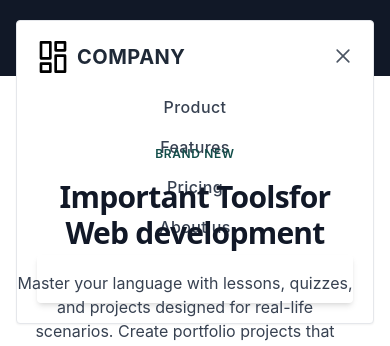
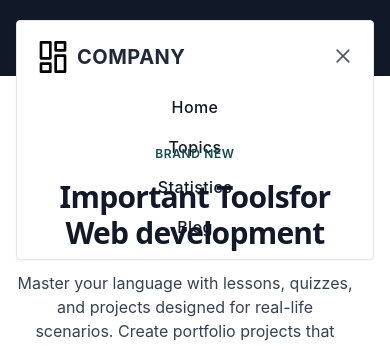
Before and after one commit to Minhaj-murad/Educationa-Websie-Hunting-Dvelopers-, a React (Create React App) app: page / in a window 390 px wide. Both pictures are taken after a click on the button "Open Menu". Shown: the top 346 px of the page. Built offline with nearby package versions, Linux system fonts and the light colour scheme.

Commit message:
toastify upgraded

```diff
--- a/src/Nav/Nav.js
+++ b/src/Nav/Nav.js
@@ -160,54 +160,45 @@ export const Nav = () => {
                     <nav>
                       <ul class="space-y-4">
                       <li>
-                          <a
-                            href="/"
+                <Link
+                  to='/home'
                   aria-label="Our product"
                   title="Our product"
-                            class="font-medium tracking-wide text-gray-700 transition-colors duration-200 hover:text-deep-purple-accent-400"
+                  class="font-medium tracking-wide text-gray-900 transition-colors duration-200 hover:text-teal-accent-400"
                 >
-                            Product
-                          </a>
+                  Home
+                </Link>
               </li>
               <li>
-                          <a
-                            href="/"
+                <Link
+                  to="/topic"
                   aria-label="Our product"
                   title="Our product"
-                            class="font-medium tracking-wide text-gray-700 transition-colors duration-200 hover:text-deep-purple-accent-400"
+                  class="font-medium tracking-wide text-gray-900 transition-colors duration-200 hover:text-teal-accent-400"
                 >
-                            Features
-                          </a>
+                 Topics
+                </Link>
               </li>
               <li>
-                          <a
-                            href="/"
+                <Link
+                  to="/statistics"
                   aria-label="Product pricing"
                   title="Product pricing"
-                            class="font-medium tracking-wide text-gray-700 transition-colors duration-200 hover:text-deep-purple-accent-400"
+                  class="font-medium tracking-wide text-gray-900 transition-colors duration-200 hover:text-teal-accent-400"
                 >
-                            Pricing
-                          </a>
+                  Statistics
+                </Link>
               </li>
+
               <li>
-                          <a
-                            href="/"
+                <Link
+                  to="/blogs"
                   aria-label="About us"
                   title="About us"
-                            class="font-medium tracking-wide text-gray-700 transition-colors duration-200 hover:text-deep-purple-accent-400"
+                  class="font-medium tracking-wide text-gray-900 transition-colors duration-200 hover:text-teal-accent-400"
                 >
-                            About us
-                          </a>
-                        </li>
-                        <li>
-                          <a
-                            href="/"
-                            class="inline-flex items-center justify-center w-full h-12 px-6 font-medium tracking-wide text-white transition duration-200 rounded shadow-md bg-deep-purple-accent-400 hover:bg-deep-purple-accent-700 focus:shadow-outline focus:outline-none"
-                            aria-label="Sign up"
-                            title="Sign up"
-                          >
-                            Sign up
-                          </a>
+                 Blog
+                </Link>
               </li>
                       </ul>
                     </nav>
--- a/src/QuizDetails/QuizDetails.js
+++ b/src/QuizDetails/QuizDetails.js
@@ -12,49 +12,51 @@ const QuizDetails = ({ques}) => {
 
        const handlecheckanswer1 = (options)=> {
         if (correctAnswer === options[0]){
-            toast.success('RIGHT answer');
+            toast.success('RIGHT answer',{ autoClose: 500 });
           }
           else {
-            toast.warning('Wrong answer! better luck next time');
+            toast.warning('Wrong answer! better luck next time',{ autoClose: 500 });
           }
        }
 
        const handlecheckanswer2 = (options)=> {
         if (correctAnswer === options[1]){
-            toast.success('Right answer');
+            toast.success('Right answer',{ autoClose: 500 });
           }
           else {
-            toast.warning('Wrong answer! better luck next time');
+            toast.warning('Wrong answer! better luck next time',{ autoClose: 500 });
           }
        }
 
        const handlecheckanswer3 = (options)=> {
         if (correctAnswer === options[2]){
-            toast.success('Right answer');
+            toast.success('Right answer',{ autoClose: 500 });
           }
           else {
-            toast.warning('Wrong answer! better luck next time');
+            toast.warning('Wrong answer! better luck next time',{ autoClose: 500 });
           }
        }
 
        const handlecheckanswer4 = (options)=> {
         if (correctAnswer === options[3]){
-            toast.success('Right answer');
+            toast.success('Right answer',{ autoClose: 500 });
           }
           else {
-            toast.warning('Wrong answer! better luck next time');
+            toast.warning('Wrong answer! better luck next time',{ autoClose: 500 });
           }
        }
 
+
      const correctAns =()=>{
-        toast.info(`Correct Answer is: ${correctAnswer}`)
+        toast.info(`Correct Answer is: ${correctAnswer}`,{ autoClose: 500 })
      }
 
     return (
         <div className='mb-12 borderflex flex-col max-w-screen-lg overflow-hidden bg-white border rounded shadow-xl lg:flex-row sm:mx-auto'>
 
             <div className='text-amber-600 text-2xl mb-4 flex justify-between'>
-            <h2>{question.slice(3,1000)}</h2> <span onClick={()=>correctAns()}> {element}</span>
+            <h2>{question.slice(3,1000)}</h2>
+            <span onClick={()=>correctAns()}> {element}</span>
             </div>
 
             <div className='text-gray-900 text-xl grid grid-cols-2 gap-4'>
--- a/src/Topics/Topics.js
+++ b/src/Topics/Topics.js
@@ -16,7 +16,7 @@ const Topics = () => {
     }
 
     return (
-        <div className='grid grid-cols-3 '>
+        <div className='grid grid-cols-1 md:grid-cols-2 lg:grid-cols-3'>
 
             {
                 topics.map(topic => <Topic
```
Lines whose indentation alone changed are shown as unchanged.
